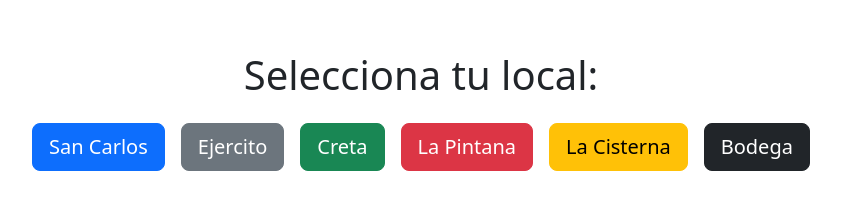
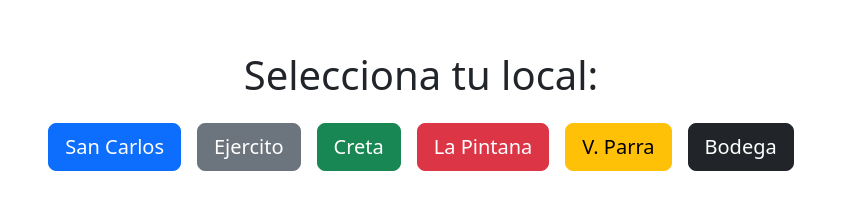
Before and after one commit to Alan-Flores/master, a React (Vite) app: page / in a window 1280 px wide. Shown: the part 166-387 px from the top of the page, without its empty margins (219-1060 px from the left). Built offline with nearby package versions, Linux system fonts and the light colour scheme.

Commit message:
Cambio de La Cisterna por Violeta Parra

```diff
--- a/src/assets/img/ButtonLocal.jsx
+++ b/src/assets/img/ButtonLocal.jsx
@@ -9,7 +9,7 @@ export const ButtonLocal = () => {
                 <a href="https://ejercito.deloalto.cl/" type="button" className="btn btn-secondary btn-lg m-2">Ejercito</a>
                 <a href="https://creta.deloalto.cl/" type="button" className="btn btn-success btn-lg m-2">Creta</a>
                 <a href="https://lapintana.deloalto.cl/" type="button" className="btn btn-danger btn-lg m-2">La Pintana</a>
-                <a href="https://lacisterna.deloalto.cl/" type="button" className="btn btn-warning btn-lg m-2">La Cisterna</a>
+                <a href="https://violetaparra.deloalto.cl/" type="button" className="btn btn-warning btn-lg m-2">V. Parra</a>
                 <a href="https://bodega.deloalto.cl/" type="button" className="btn btn-dark btn-lg m-2">Bodega</a>
             </div>
         </>
```
